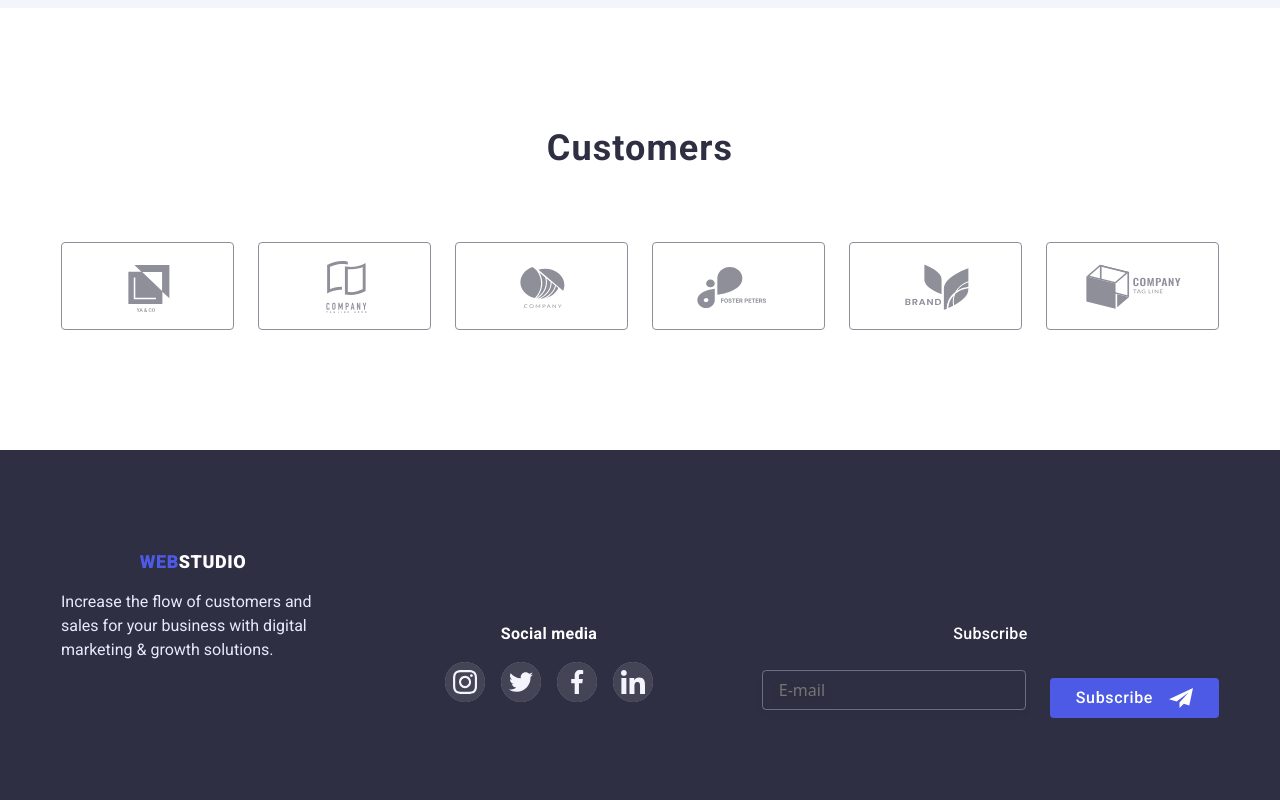
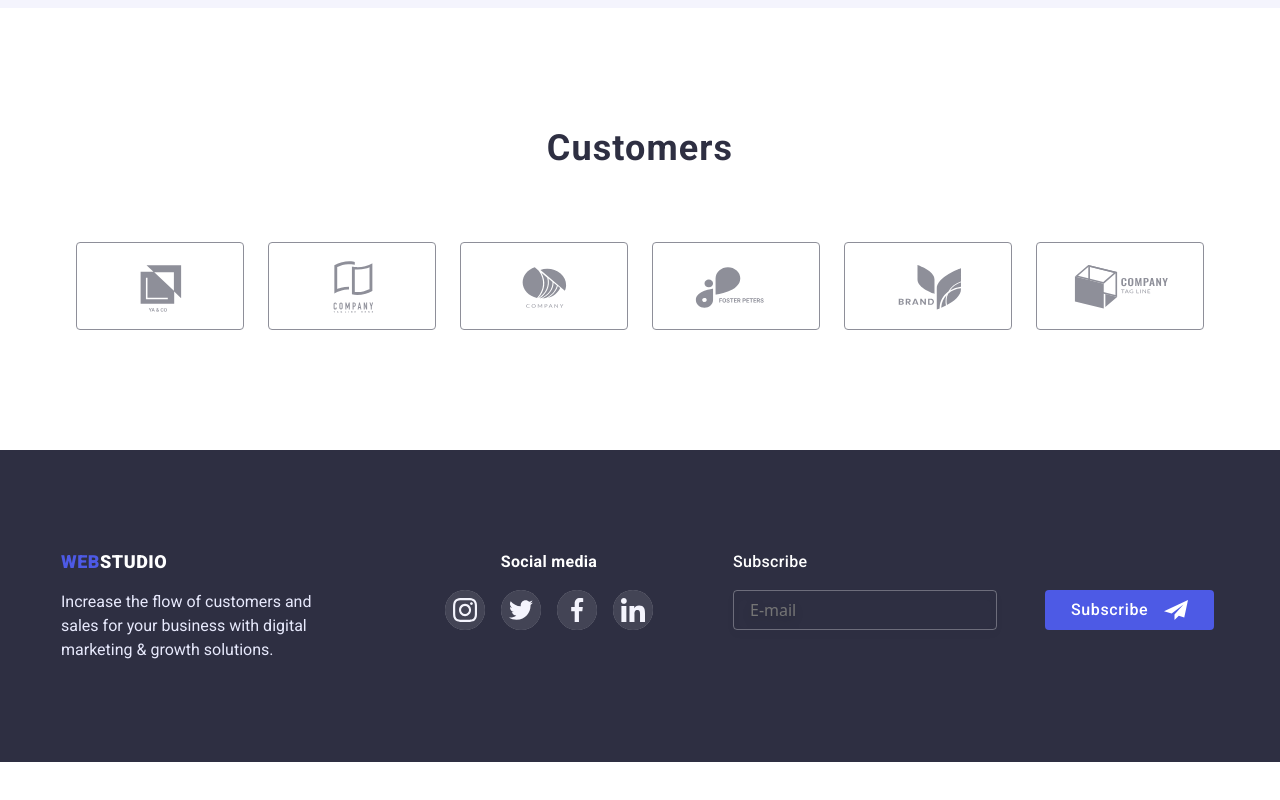
Before and after one commit to AnT1m9/goit-markup-hw-07, a plain HTML site: page index.html in a window 1280 px wide. Shown: the part 2398-3198 px from the top of the page. After the commit the page ends 3160 px from the top, so only its background shows below. Drawn offline with nearby package versions, Linux system fonts and the light colour scheme.

Commit message:
footer +

```diff
--- a/css/desctop.css
+++ b/css/desctop.css
@@ -126,6 +126,7 @@ fill: #8E8F99;
 /*----WHAT ARE WE DOING----*/
 
 .section-doing {
+    display: block;
     padding-bottom: 120px;
 
 }
@@ -164,8 +165,15 @@ fill: #8E8F99;
         width: 264px;
         max-width:100%
     }
-    .cust-icons-item{
-        width: calc((100% - 120px ) / 6)
+    /* ---- customers---- */
+
+    .cust-icons-list{
+        display: flex;
+        justify-content: center;
+        /* width: calc((100% - 120px ) / 6); */
+        flex-basis: calc((100% - 120px) / 6) ;
+        padding: 0
+        ;
     }
 
 
@@ -179,7 +187,10 @@ fill: #8E8F99;
     }
     .footer > .container{
         display:flex;
-        justify-content: flex-start;
+        flex-wrap: nowrap;
+        /* justify-content: space-around; */
+        width: 1158px;
+        column-gap: 0;
 
     }
     .logo-box > .footer{
@@ -270,6 +281,7 @@ fill: #8E8F99;
     }
     .subscribe-box{
         margin-left: 80px;
+        margin-top: 0;
     }
     .subscribe-title{
         font-family: var(--main-font);
--- a/css/styles.css
+++ b/css/styles.css
@@ -354,11 +354,16 @@ background-color: transparent;
 padding-top: 8px;
 padding-bottom: 8px;
 padding-left: 16px;
+padding-right: 16px;
 outline: none;
 color: #FFFFFF;
-/* width: 264px; */
-width: 100%;
+width: 398px;
+/* max-width: 100%; */
 height: 40px;
+display: flex;
+justify-content: center;
+align-items: center;
+margin: auto;
 }
 .subscribe-input::placeholder{
 
@@ -510,8 +515,9 @@ min-height: 600px;
     width: 264px; */
 width: 100%;
 }
-/* .solutions-pictures{
-    display: flex;
+.solutions-pictures{
+    display: none;
+    /* display: flex;
     align-items: center;
     justify-content: center;
     width: 264px;
@@ -523,8 +529,8 @@ background-repeat: no-repeat;
 background-position: center;
 background: var(--light);
 border-radius: 4px;
-fill: #8E8F99;
-} */
+fill: #8E8F99; */
+}
 
 .item-hard{
     font-family: var(--main-font);
@@ -554,6 +560,7 @@ fill: #8E8F99;
 /* ----WHAT ARE WE DOING---- */
 
 .section-doing {
+    display: none;
     padding-bottom: 120px;
 
 }
@@ -709,14 +716,15 @@ fill: #8E8F99;
 
 .cust-icons-item{
 /* width: calc((100% - 120px ) / 6) ; */
-width: calc((100% - 16px) / 2);
+/* width: calc((100% - 16px) / 2); */
+flex-basis: calc((100% - 16px) / 2);
 height:88px;
 fill: #8E8F99;
 border: 1px solid #8E8F99;
 border-radius: 4px;
 transition: border-color 250ms cubic-bezier(0.4, 0, 0.2, 1),
 fill 250ms cubic-bezier(0.4, 0, 0.2, 1);
-width: 190px;
+max-width: 190px;
 }
 .cust-link {
 width: 100%;
--- a/css/tablet.css
+++ b/css/tablet.css
@@ -59,20 +59,77 @@
 
     }
     /* -------customers------ */
-    .cust-icons-list {
+    .cust-icons-list  {
+        display: flex;
+        flex-wrap: wrap;
+        justify-content: center;
+        align-items: center;
         gap: 24px;
         row-gap: 72px;
+        /* width: 552px; */
+        padding: 0 108px;
+        /* flex-basis: calc((100% - 48px) / 3) */
     }
     .cust-icons-item{
-        width: calc((100% - 48px ) / 3)
+        flex-basis: calc((100% - 48px) / 3);
+        max-width: 168px;
     }
     .cust-icons-item{
-        width: 168px;
+        /* width: 168px; */
     }
 
     /*-----FOOTER-----*/
+    .footer > .container{
+        display:flex;
+        flex-wrap: wrap;
+        /* justify-content: center; */
+        justify-content: left;
+        width: 552px;
+        column-gap: 24px;
+        /* row-gap: 72px; */
 
+    }
+    .logo-box{
+        /* margin-right: 24px; */
+    }
+    .footer-logo {
+        justify-content: flex-start;
+    }
+    .footer-text{
+        width: 264px;
+    }
+    .soc-box{
+        margin: 0;
+    }
+    .subscribe-box > .container{
+        display: block;
+        margin-top: 0;
+        /* align-items: flex-start; */
+        justify-content: left;
 
+    }
+    .footer-soc-title{
+        /* display: flex; */
+        /* justify-content: flex-start; */
+        /* justify-content: center; */
+    }
+    .subscribe-title{
+        display: block;
+    }
+    .subscribe-form{
+        display: flex;
+        justify-content: center;
+        align-items: center;
+        text-align: center;
+        gap: 24px;
+    }
+    .subscribe-input {
+        width: 264px;
+    }
+    .subscribe-button{
+        margin: 0;
+
+    }
 
     /* -----portfolio page----- */
     /* .button-list{
--- a/index.html
+++ b/index.html
@@ -369,7 +369,7 @@
             </div>
     </div>
     </footer>
-    <!-- <div class="backdrop is-hidden" data-modal>
+    <div class="backdrop is-hidden" data-modal>
         <div class="modal">
             <button type="button" class="modal-close" data-modal-close>
                 <svg class="modal-icon-close" width="8" height="8">
@@ -443,7 +443,7 @@
             <button type="submit" class="submit-button">Send</button>
             </form>
         </div>
-    </div> -->
+    </div>
     <script src="./js/modal.js"></script>
     <script src="/js/mobile-menu.js"></script>
 </body>
```
